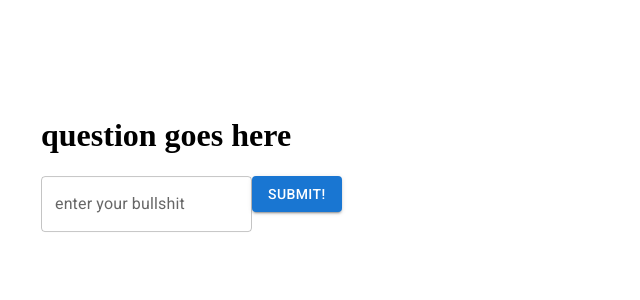
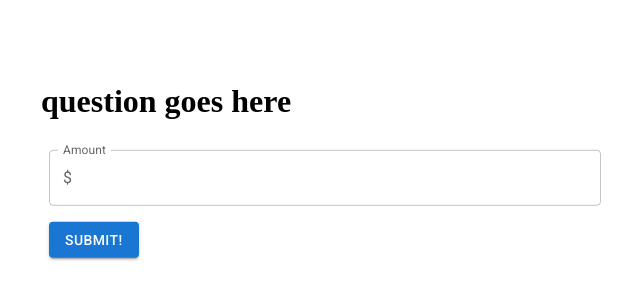
Before and after one commit to HarshPaswan/Quali-Dev, a Next.js app in the folder fannie-mae/: page / in a window 1280 px wide. Shown: the part 236-536 px from the top of the page, without its empty margins (323-963 px from the left). Built offline with nearby package versions, Linux system fonts and the light colour scheme.

Commit message:
fixed prompt

```diff
--- a/fannie-mae/pages/index.tsx
+++ b/fannie-mae/pages/index.tsx
@@ -5,7 +5,7 @@ import '@fontsource/roboto/300.css';
 import '@fontsource/roboto/400.css';
 import '@fontsource/roboto/500.css';
 import '@fontsource/roboto/700.css';
-import {Typography, TextField, Container, Stack, Button} from '@mui/material';
+import {TextField, Container, Button, InputAdornment, FormControl, InputLabel, OutlinedInput} from '@mui/material';
 
 export default function ButtonUsage() {
   return (
@@ -14,8 +14,15 @@ export default function ButtonUsage() {
       <h1 className="text-3xl font-bold underline">
         question goes here
       </h1>
-      <TextField id="outlined-basic" label="enter your bullshit" className="mr-100" variant="outlined"/>
-      <Button variant='contained'> submit! </Button>
+      <FormControl fullWidth sx={{ m: 1 }}>
+          <InputLabel htmlFor="outlined-adornment-amount">Amount</InputLabel>
+          <OutlinedInput
+            id="outlined-adornment-amount"
+            startAdornment={<InputAdornment position="start">$</InputAdornment>}
+            label="Amount"
+          />
+      </FormControl>
+      <Button variant='contained' style={{margin: '8px'}}> Submit! </Button>
     </Container>
   );
 }
```
